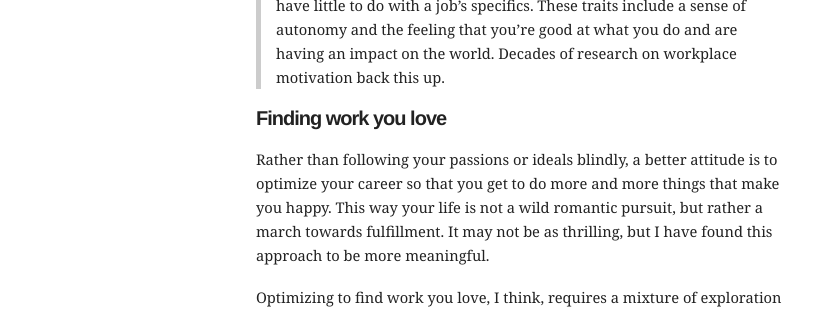
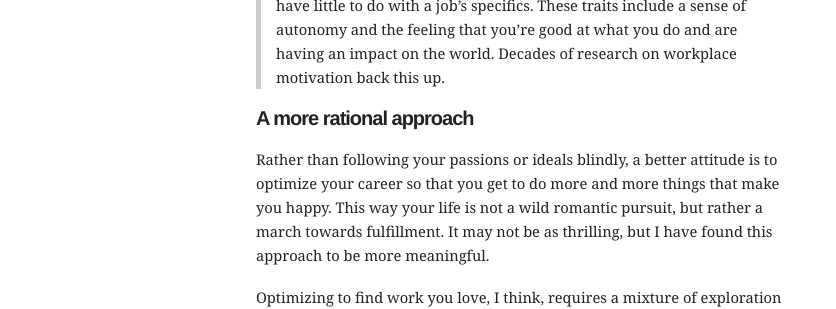
Before and after one commit to mbwong/mbwong.github.com, a Jekyll site: the page built from _posts/2012-12-1-finding-a-calling.md, in a window 1280 px wide. Shown: the part 1085-1394 px from the top of the page, without its empty margins (94-930 px from the left). Built offline with Jekyll 4.4.1, drawn with Linux system fonts in a browser that asks for light colours.

Commit message:
Update 2012-12-1-finding-a-calling.md

```diff
--- a/_posts/2012-12-1-finding-a-calling.md
+++ b/_posts/2012-12-1-finding-a-calling.md
@@ -20,7 +20,7 @@ Cal Newport puts it very well in [this New York Times op-ed](http://www.nytimes.
 >
 >As I considered my options during my senior year of college, I knew all about this Cult of Passion and its demands. But I chose to ignore it. The alternative career philosophy that drove me is based on this simple premise: The traits that lead people to love their work are general and have little to do with a job’s specifics. These traits include a sense of autonomy and the feeling that you’re good at what you do and are having an impact on the world. Decades of research on workplace motivation back this up.
 
-## Finding work you love
+## A more rational approach
 
 Rather than following your passions or ideals blindly, a better attitude is to optimize your career so that you get to do more and more things that make you happy. This way your life is not a wild romantic pursuit, but rather a march towards fulfillment. It may not be as thrilling, but I have found this approach to be more meaningful.
 
```
